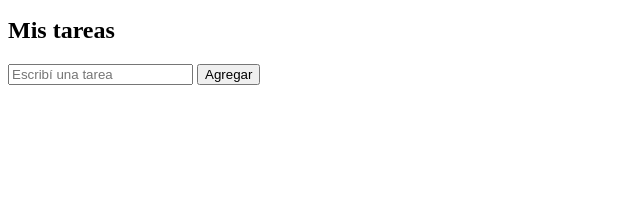
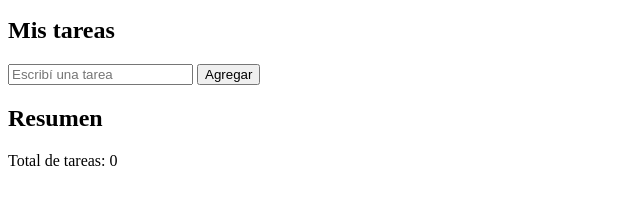
Before and after one commit to lucasZanka/parcial-v2-software, a plain HTML site: page index.html in a window 1280 px wide. Shown: the part 101-306 px from the top of the page, without its empty margins (0-640 px from the left). Drawn offline with Linux system fonts and the light colour scheme.

Commit message:
Agrega seccion de resumen con contador de tareas

```diff
--- a/app.js
+++ b/app.js
@@ -17,5 +17,6 @@ boton.addEventListener('click', () => {
   });
 
   lista.appendChild(li);
+  document.getElementById('total').textContent = lista.children.length;
   input.value = '';
 });
--- a/index.html
+++ b/index.html
@@ -15,6 +15,11 @@
   <input type="text" id="nuevaTarea" placeholder="Escribí una tarea">
   <button id="agregar">Agregar</button>
   <ul id="lista"></ul>
+  <section id="resumen">
+  <h2>Resumen</h2>
+  <p>Total de tareas: <span id="total">0</span></p>
+</section>
+
 </main>
 
   <script src="app.js"></script>
```
